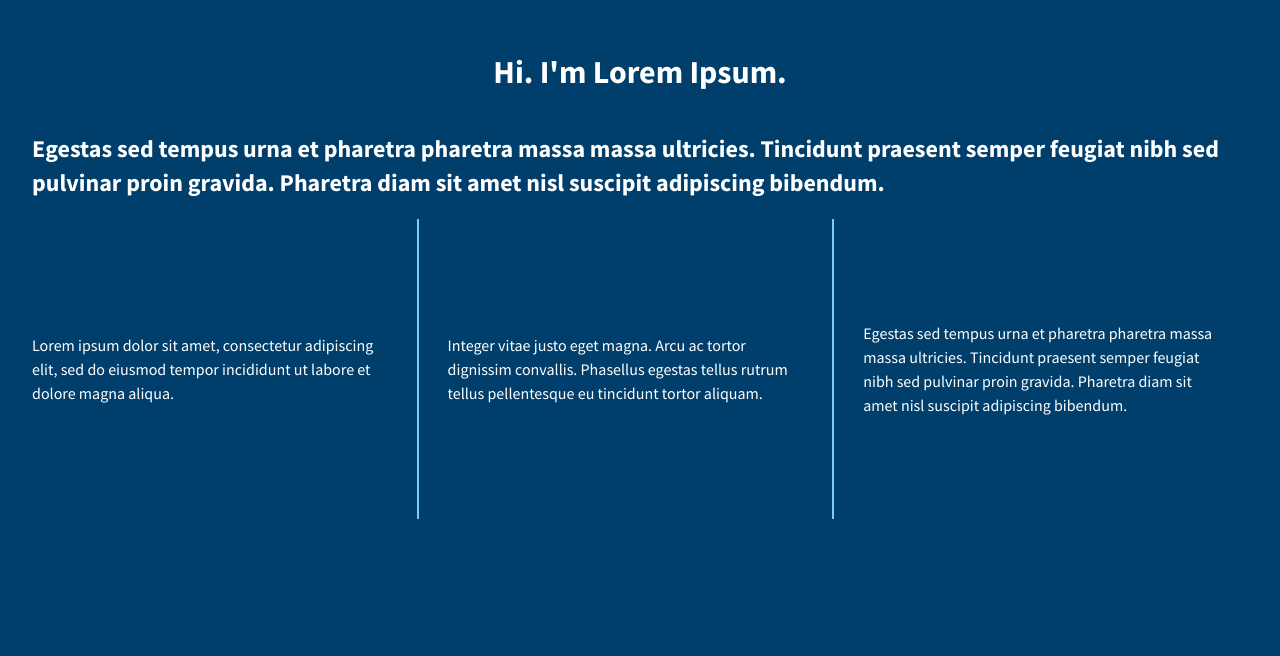
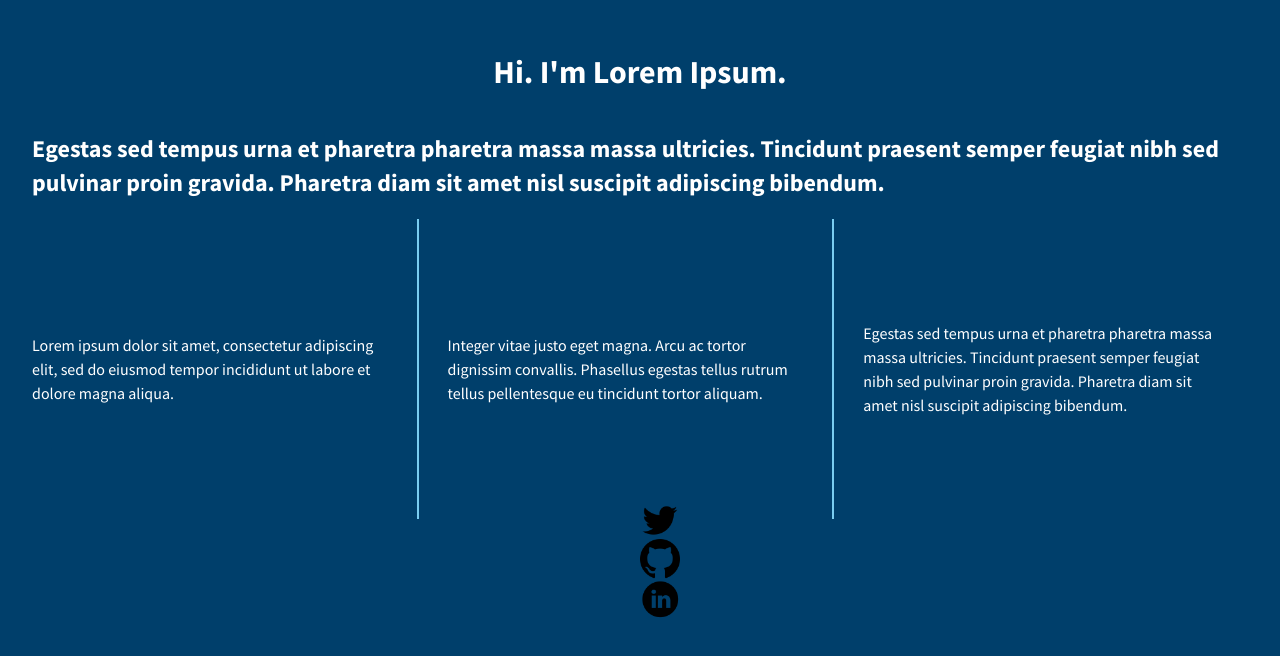
Before and after one commit to dodabear42/flex-box-grids-p1, a plain HTML site: page index.html in a window 1280 px wide. Drawn offline with nearby package versions, Linux system fonts and the light colour scheme.

Commit message:
add images to footer for social media links

```diff
--- a/css/main.css
+++ b/css/main.css
@@ -152,7 +152,11 @@ header, footer, main {
 
 footer li {
     display: flex;
+    flex-flow: row nowrap;
+}
 
+footer img {
+    width: 40px;
 }
 
 /* ==========================================================================
--- a/index.html
+++ b/index.html
@@ -46,9 +46,21 @@
         </section>
         <footer>
             <ul>
-                <li><a href=""></a></li>
-                <li><a href=""></a></li>
-                <li><a href=""></a></li>
+                <li>
+                    <a href="https://twitter.com">
+                        <img src="img/twitter-icon.png" alt="twitter" />
+                    </a>
+                </li>
+                <li>
+                    <a href="">
+                        <img src="img/github-icon.png" alt="github" />
+                    </a>
+                </li>
+                <li>
+                    <a href="">
+                        <img src="img/linkedin-icon.png" alt="linkedin" />
+                    </a>
+                </li>
             </ul>
         </footer>
 
```
Also changed, not shown: img/github-icon.png (added), img/linkedin-icon.png (added).
